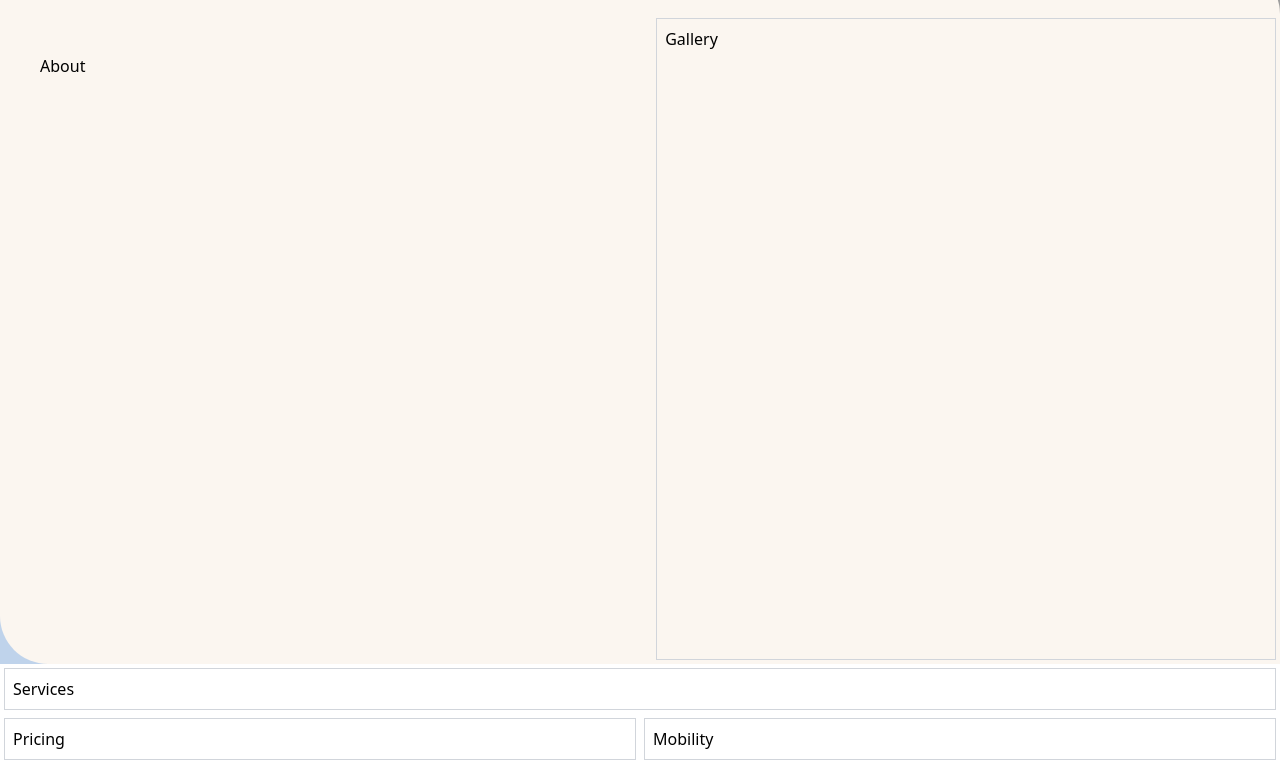
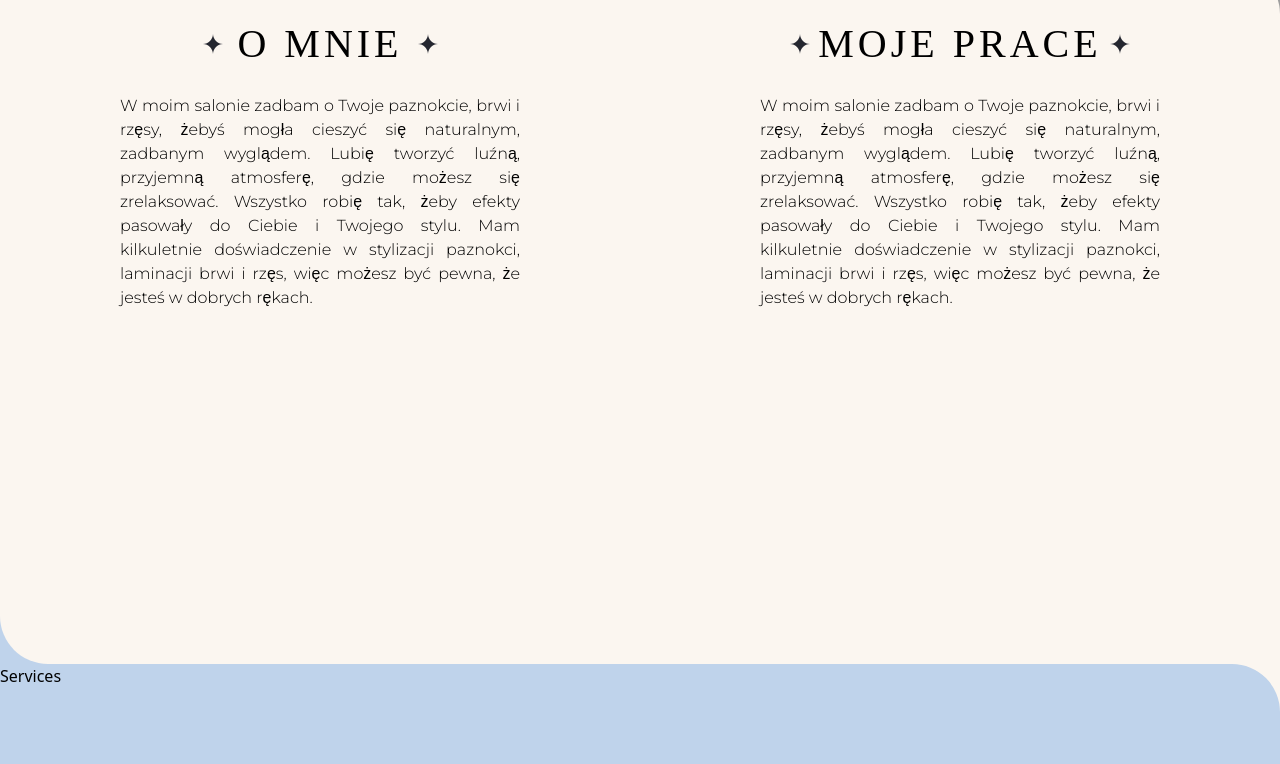
Before and after one commit to karols97/dagna-beauty-salon, a Gatsby site: page / in a window 1280 px wide. Shown: the part 920-1684 px from the top of the page. Built offline with nearby package versions, Linux system fonts and the light colour scheme; Gatsby itself is replaced by a stand-in of ours; grey boxes are pictures that could not be loaded; a web font is replaced by a local one.

Commit message:
[feat]: add about section and improve sections rendering

```diff
--- a/src/elements/About.tsx
+++ b/src/elements/About.tsx
@@ -1,5 +1,22 @@
+import { StaticImage } from "gatsby-plugin-image";
+import StarVectorIcon from "../assets/starFilledVector.svg";
 import React from "react";
 
 export const About = () => {
-  return <div className="flex w-full p-10 cursor-pointer">About</div>;
+  return (
+    <div className="flex flex-col items-center w-[311px] md:w-[512px] xl:w-[400px]">
+      <div className="flex flex-row items-center w-[235px] justify-between">
+        <StarVectorIcon />
+        <h1 className="text-[36px] xl:text-[40px] font-gloock uppercase tracking-[4px]">O mnie</h1>
+        <StarVectorIcon />
+      </div>
+      <p className="text-justify font-montserrat font-light mt-5">
+        W moim salonie zadbam o Twoje paznokcie, brwi i rzęsy, żebyś mogła cieszyć się naturalnym,
+        zadbanym wyglądem. Lubię tworzyć luźną, przyjemną atmosferę, gdzie możesz się zrelaksować.
+        Wszystko robię tak, żeby efekty pasowały do Ciebie i Twojego stylu. Mam kilkuletnie
+        doświadczenie w stylizacji paznokci, laminacji brwi i rzęs, więc możesz być pewna, że jesteś
+        w dobrych rękach.
+      </p>
+    </div>
+  );
 };
--- a/src/elements/Gallery.tsx
+++ b/src/elements/Gallery.tsx
@@ -1,5 +1,28 @@
 import React from "react";
+import StarVectorIcon from "../assets/starFilledVector.svg";
+import { ScreenMode, useScreenWidth } from "../hooks/useScreenWidth";
 
 export const Gallery = () => {
-  return <div className="p-2 border border-gray-300 m-1 cursor-pointer w-full">Gallery</div>;
+  const screenMode = useScreenWidth();
+
+  const background = screenMode === ScreenMode.mobile ? "bg-project-blue-200" : "";
+
+  return (
+    <div className={`flex flex-col items-center w-[340px] md:w-[768px] xl:w-[400px] ${background}`}>
+      <div className="flex flex-row items-center w-[340px] justify-between">
+        <StarVectorIcon />
+        <h1 className="text-[36px] xl:text-[40px] font-gloock uppercase tracking-[4px]">
+          Moje prace
+        </h1>
+        <StarVectorIcon />
+      </div>
+      <p className="text-justify font-montserrat font-light mt-5">
+        W moim salonie zadbam o Twoje paznokcie, brwi i rzęsy, żebyś mogła cieszyć się naturalnym,
+        zadbanym wyglądem. Lubię tworzyć luźną, przyjemną atmosferę, gdzie możesz się zrelaksować.
+        Wszystko robię tak, żeby efekty pasowały do Ciebie i Twojego stylu. Mam kilkuletnie
+        doświadczenie w stylizacji paznokci, laminacji brwi i rzęs, więc możesz być pewna, że jesteś
+        w dobrych rękach.
+      </p>
+    </div>
+  );
 };
--- a/src/elements/Pricing.tsx
+++ b/src/elements/Pricing.tsx
@@ -1,5 +1,9 @@
 import React from "react";
 
 export const Pricing = () => {
-  return <div className="p-2 border border-gray-300 m-1 cursor-pointer w-full">Pricing</div>;
+  return (
+    <div className="min-h-[500px] w-full bg-project-beige-0 rounded-tr-[48px] rounded-bl-[48px]">
+      Pricing
+    </div>
+  );
 };
--- a/src/elements/Services.tsx
+++ b/src/elements/Services.tsx
@@ -1,5 +1,9 @@
 import React from "react";
 
 export const Services = () => {
-  return <div className="p-2 border border-gray-300 m-1 cursor-pointer w-full">Services</div>;
+  return (
+    <div className="w-full h-[660px] md:h-[820px] xl:h-[500px] bg-project-blue-200 rounded-tr-[48px] rounded-bl-[48px]">
+      Services
+    </div>
+  );
 };
--- a/src/pages/index.tsx
+++ b/src/pages/index.tsx
@@ -21,13 +21,13 @@ const IndexPage: React.FC<PageProps> = () => {
         <section className="flex w-full bg-project-blue-200">
           <Header />
         </section>
-        <section className="flex w-full h-[650px] bg-project-blue-200">
-          <div className="flex w-full flex-row bg-project-beige-0 rounded-bl-[48px]">
+        <section className="h-[650px] bg-project-blue-200">
+          <div className="flex w-full h-full flex-row justify-around bg-project-beige-0 rounded-bl-[48px]">
             <About />
             <Gallery />
           </div>
         </section>
-        <section className="flex w-full">
+        <section className="flex w-full bg-project-beige-0">
           <Services />
         </section>
         <section className="flex flex-row w-full">
@@ -46,19 +46,21 @@ const IndexPage: React.FC<PageProps> = () => {
         <section className="flex w-full bg-project-blue-200">
           <Header />
         </section>
-        <section className="flex w-full h-[407px] min-[400px]:h-[312px]  bg-project-blue-200">
+        <section className="flex w-full h-[407px] md:h-[360px] bg-project-blue-200">
           <div className="flex flex-col w-full bg-project-beige-0 rounded-bl-[48px] items-center">
             <About />
           </div>
         </section>
-        <section className="flex w-full">
+        <section className="flex w-full h-full bg-project-beige-0">
           <Services />
         </section>
-        <section className="flex flex-row w-full">
+        <section className="flex flex-row w-full bg-project-blue-200">
           <Pricing />
         </section>
-        <section className="flex flex-row w-full">
-          <Gallery />
+        <section className="flex w-full h-[642px] md:h-[768px] bg-project-beige-0">
+          <div className="flex flex-col w-full bg-project-blue-200 rounded-bl-[48px] items-center">
+            <Gallery />
+          </div>
         </section>
         <section className="flex flex-row w-full">
           <Mobility />
```
